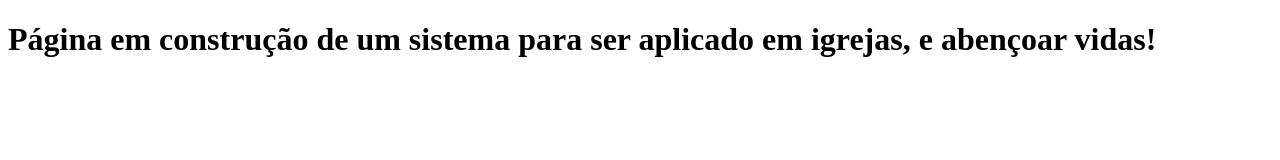
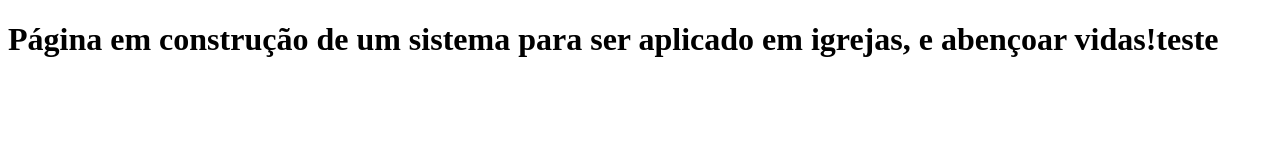
Before and after one commit to leandroyellow/sistema-para-igrejas, a Next.js app: page / in a window 1280 px wide. Shown: the top 160 px of the page. Built offline with nearby package versions, Linux system fonts and the light colour scheme.

Commit message:
add nova branch

```diff
--- a/pages/index.js
+++ b/pages/index.js
@@ -2,7 +2,7 @@ function Home() {
   return (
     <h1>
       Página em construção de um sistema para ser aplicado em igrejas, e
-      abençoar vidas!
+      abençoar vidas!teste
     </h1>
   );
 }
```
